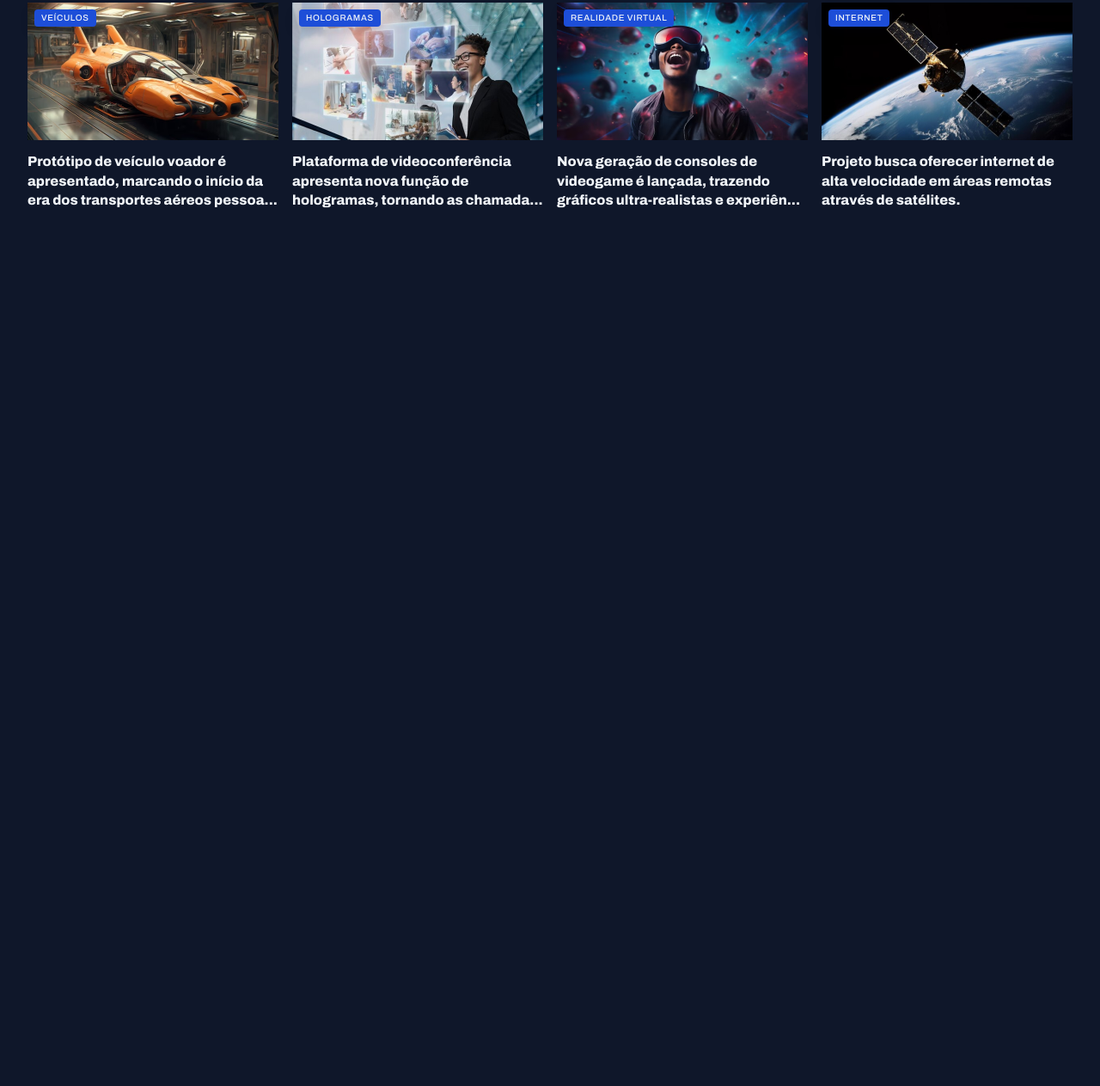
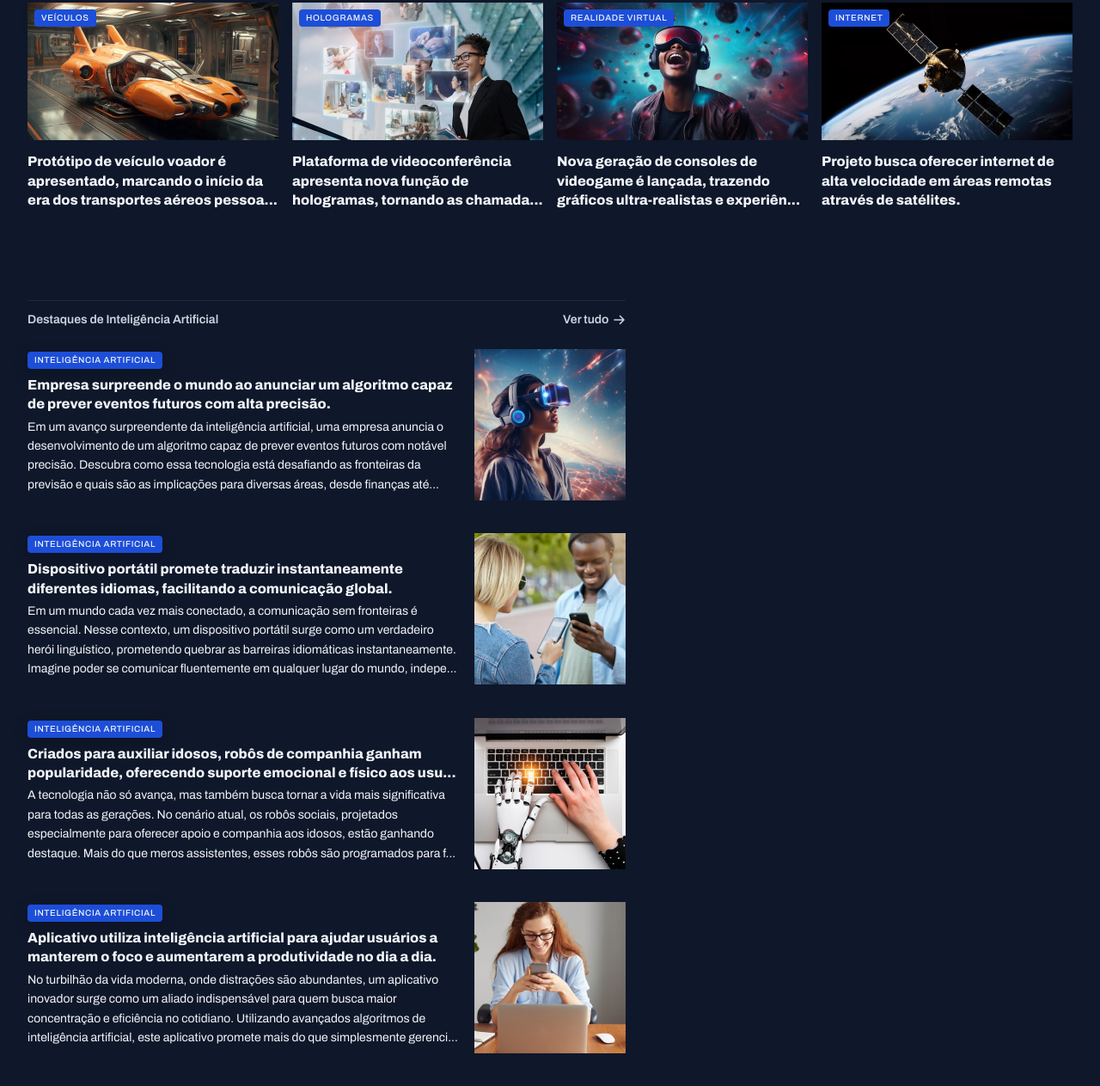
Before and after one commit to arturtinoco/pagina-de-noticias, a plain HTML site: page index.html in a window 1280 px wide. Shown: the part 743-2006 px from the top of the page at 86% size. Before the commit the page ends 1132 px from the top, so only its background shows below. Drawn offline with Linux system fonts and the light colour scheme.

Commit message:
Add AI news section
- Add navigation header
- Add content: images, text
- Add theme-tags to articles, as previously used
- Add single-column grid positioning for articles

```diff
--- a/index.html
+++ b/index.html
@@ -138,6 +138,84 @@
                 </figure>
             </div>
         </section>
+
+        <section class="grid" id="ai">
+            <header class="grid grid-col">
+                <h3 class="heading-span">Destaques de Inteligência Artificial</h3>
+                <a href="#" class="grid grid-col">
+                    Ver tudo
+                    <span></span>
+                </a>
+            </header>
+
+            <div class="grid gap2rem" id="news">
+                <article class="grid grid-col gap1rem">
+                    <div>
+                        <span class="tag">Inteligência Artificial</span>
+                        <h2 class="text-xl">
+                            Empresa surpreende o mundo ao anunciar um algoritmo capaz de prever eventos futuros com alta precisão.
+                        </h2>
+                        <p class="text-s">
+                            Em um avanço surpreendente da inteligência artificial, uma empresa anuncia o desenvolvimento de um algoritmo capaz de prever eventos futuros com notável precisão. Descubra como essa tecnologia está desafiando as fronteiras da previsão e quais são as implicações para diversas áreas, desde finanças até...
+                        </p>
+                    </div>
+
+                    <div>
+                        <img src="assets/images/Image 10.png" alt="">
+                    </div>
+                </article>
+
+                <article class="grid grid-col gap1rem">
+                    <div>
+                        <span class="tag">Inteligência Artificial</span>
+                        <h2 class="text-xl">
+                            Dispositivo portátil promete traduzir instantaneamente diferentes idiomas, facilitando a comunicação global.
+                        </h2>
+                        <p class="text-s">
+                            Em um mundo cada vez mais conectado, a comunicação sem fronteiras é essencial. Nesse contexto, um dispositivo portátil surge como um verdadeiro herói linguístico, prometendo quebrar as barreiras idiomáticas instantaneamente. Imagine poder se comunicar fluentemente em qualquer lugar do mundo, indepe...
+                        </p>
+                    </div>
+
+                    <div>
+                        <img src="assets/images/Image 11.png" alt="">
+                    </div>
+                </article>
+
+                <article class="grid grid-col gap1rem">
+                    <div>
+                        <span class="tag">Inteligência Artificial</span>
+                        <h2 class="text-xl">
+                            Criados para auxiliar idosos, robôs de companhia ganham popularidade, oferecendo suporte emocional e físico aos usu...
+                        </h2>
+                        <p class="text-s">
+                            A tecnologia não só avança, mas também busca tornar a vida mais significativa para todas as gerações. No cenário atual, os robôs sociais, projetados especialmente para oferecer apoio e companhia aos idosos, estão ganhando destaque. Mais do que meros assistentes, esses robôs são programados para f...
+                        </p>
+                    </div>
+
+                    <div>
+                        <img src="assets/images/Image 12.png" alt="">
+                    </div>
+                </article>
+
+                <article class="grid grid-col gap1rem">
+                    <div>
+                        <span class="tag">Inteligência Artificial</span>
+                        <h2 class="text-xl">
+                            Aplicativo utiliza inteligência artificial para ajudar usuários a manterem o foco e aumentarem a produtividade no dia a dia.
+
+                        </h2>
+                        <p class="text-s">
+                            No turbilhão da vida moderna, onde distrações são abundantes, um aplicativo inovador surge como um aliado indispensável para quem busca maior concentração e eficiência no cotidiano. Utilizando avançados algoritmos de inteligência artificial, este aplicativo promete mais do que simplesmente gerenci...
+                        </p>
+                    </div>
+
+                    <div>
+                        <img src="assets/images/Image 13.png" alt="">
+                    </div>
+                </article>
+            </div>
+
+        </section>
     </main>
 </body>
 </html>
--- a/styles/sections.css
+++ b/styles/sections.css
@@ -86,3 +86,19 @@ section header {
         margin-top: .5rem;
     }
 }
+
+#ai {
+    align-self: self-start;
+    grid-area: ai;
+    gap: 1.5rem;
+
+    img {
+        width: 11rem;
+        aspect-ratio: 1/1;
+        object-fit: cover;
+    }
+
+    h2 {
+        margin-block: .5rem .25rem;
+    }
+}
```
